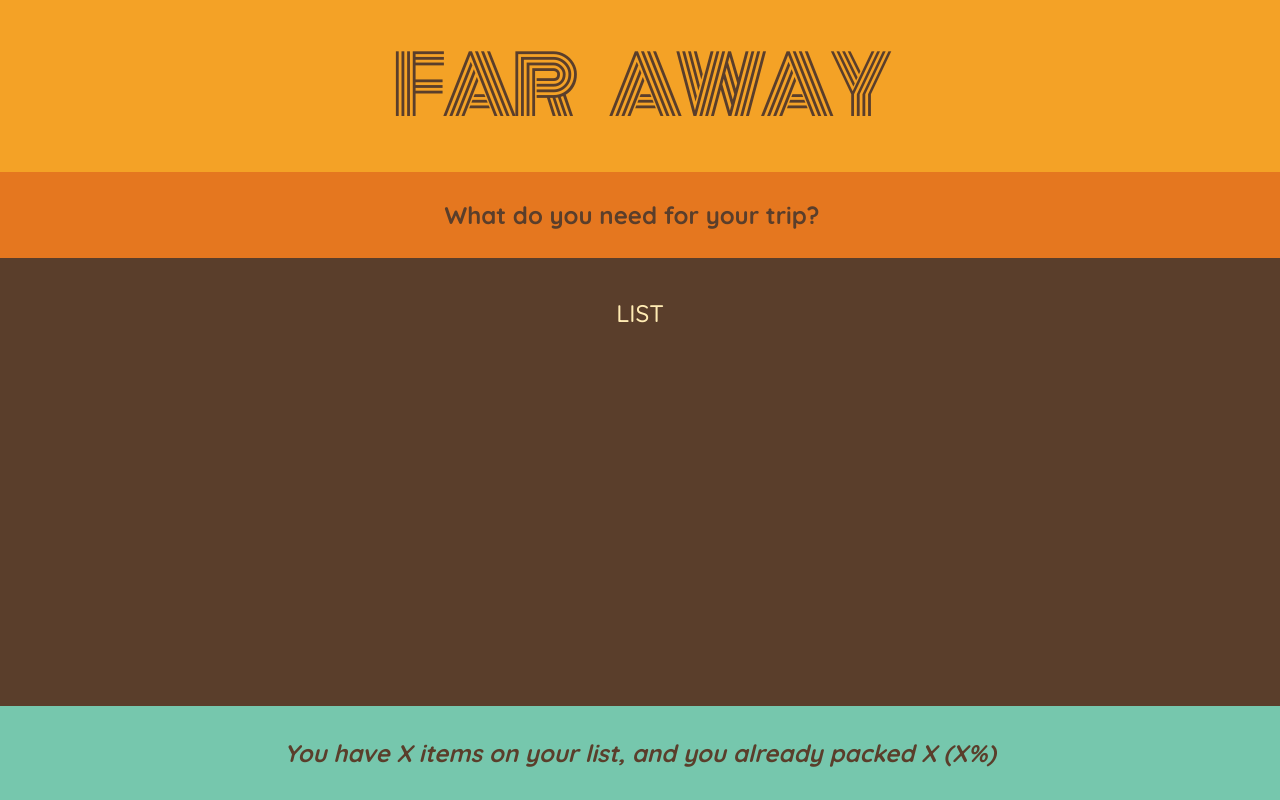
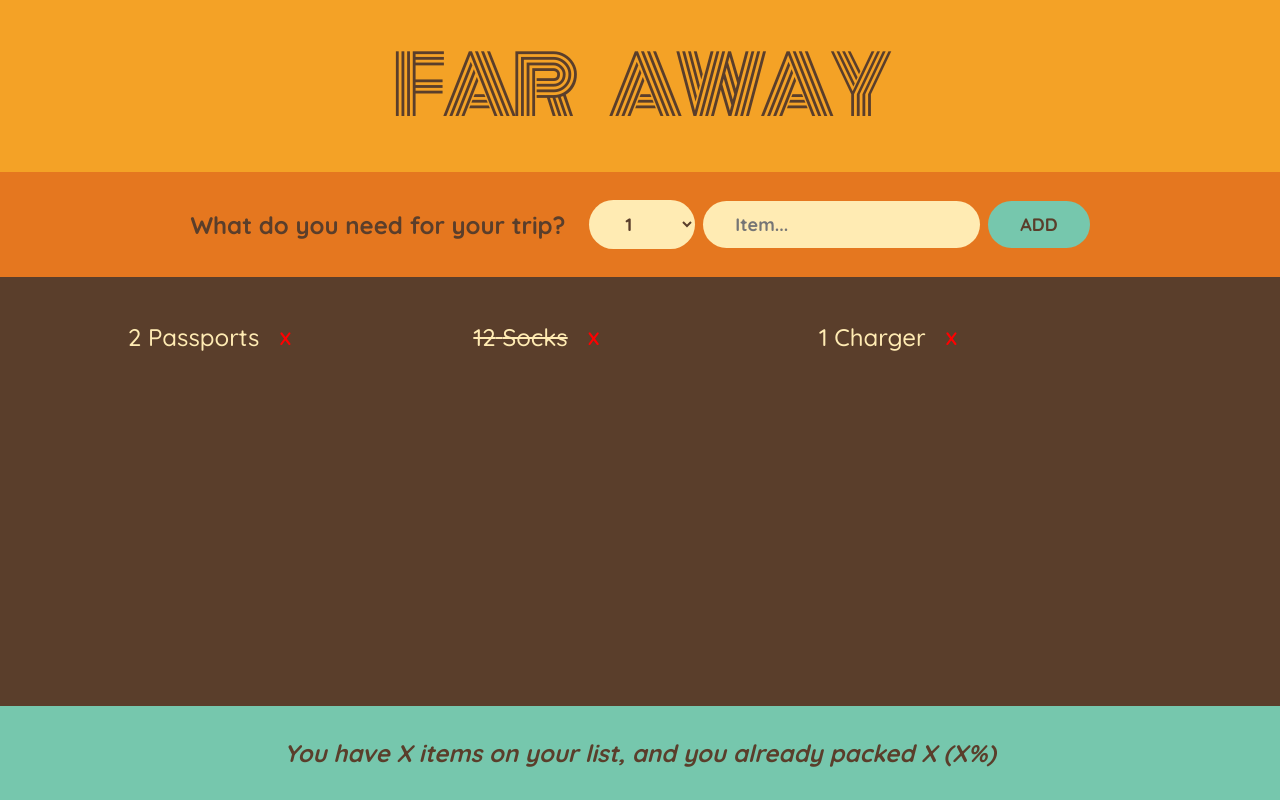
Before and after one commit to PRINCEKK122/travel-list-react, a React (Create React App) app: page / in a window 1280 px wide. Built offline with nearby package versions, Linux system fonts and the light colour scheme.

Commit message:
add: create list items in packing list section

```diff
--- a/src/App.js
+++ b/src/App.js
@@ -1,10 +1,18 @@
+const initialItems = [
+  { id: 1, description: "Passports", quantity: 2, packed: false },
+  { id: 2, description: "Socks", quantity: 12, packed: true },
+  { id: 3, description: "Charger", quantity: 1, packed: false },
+];
+
 export default function App() {
-  return <div className="app">
+  return (
+    <div className="app">
       <Logo />
       <Form />
       <PackingList />
       <Stats />
-  </div>;
+    </div>
+  );
 }
 
 function Logo() {
@@ -12,17 +20,55 @@ function Logo() {
 }
 
 function Form() {
-  return <div className="add-form">
+
+  const handleSubmit = (e) => {
+    e.preventDefault();
+    console.log("connecting...");
+  };
+
+  return (
+    <form className="add-form" onSubmit={handleSubmit}>
       <h3>What do you need for your trip?</h3>
-  </div>;
+      <select>
+        {
+          Array.from({length: 20}, (_, i) => i + 1).map((num) => (
+            <option value={num} key={num}>{num}</option>
+          ))
+        }
+      </select>
+      <input type="text" placeholder="Item..." />
+      <button>Add</button>
+    </form>
+  );
 }
 
 function PackingList() {
-  return <div className="list">LIST</div>;
+  return (
+    <div className="list">
+      <ul>
+        {initialItems.map((item) => (
+          <Item item={item} key={item.id} />
+        ))}
+      </ul>
+    </div>
+  );
+}
+
+function Item({ item }) {
+  return (
+    <li>
+      <span style={item.packed ? {textDecoration: "line-through"} : {}}>
+        {item.quantity} {item.description}
+      </span>
+      <button>X</button>
+    </li>
+  );
 }
 
 function Stats() {
-  return <footer className="stats">
+  return (
+    <footer className="stats">
       <em>You have X items on your list, and you already packed X (X%)</em>
-  </footer>;
+    </footer>
+  );
 }
--- a/src/index.css
+++ b/src/index.css
@@ -1,10 +1,3 @@
-/*
-const initialItems = [
-  { id: 1, description: "Passports", quantity: 2, packed: false },
-  { id: 2, description: "Socks", quantity: 12, packed: false },
-];
-*/
-
 @import url("https://fonts.googleapis.com/css2?family=Monoton&family=Quicksand:wght@500;700&display=swap");
 
 * {
@@ -81,7 +74,6 @@ input {
   background-color: #5a3e2b;
   color: #ffebb3;
   padding: 4rem 0;
-
   display: flex;
   justify-content: space-between;
   flex-direction: column;
@@ -101,7 +93,7 @@ input {
 .list ul {
   list-style: none;
   width: 80%;
-  overflow: scroll;
+  /* overflow: scroll; */
 
   display: grid;
   grid-template-columns: repeat(auto-fit, minmax(250px, 1fr));
@@ -129,6 +121,7 @@ input[type="checkbox"] {
   font-size: 1.8rem;
   padding: 0.8rem;
   transform: translateY(2px);
+  color: red;
 }
 
 .stats {
```
Lines whose indentation alone changed are shown as unchanged.
